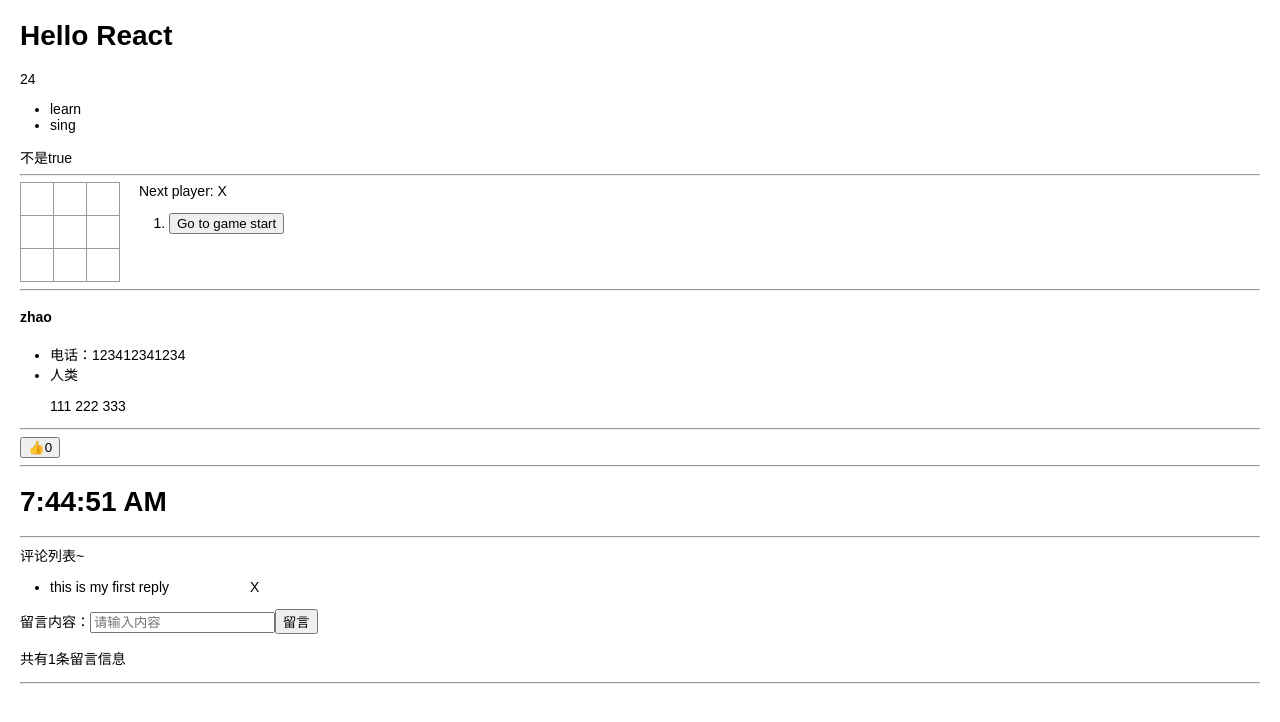
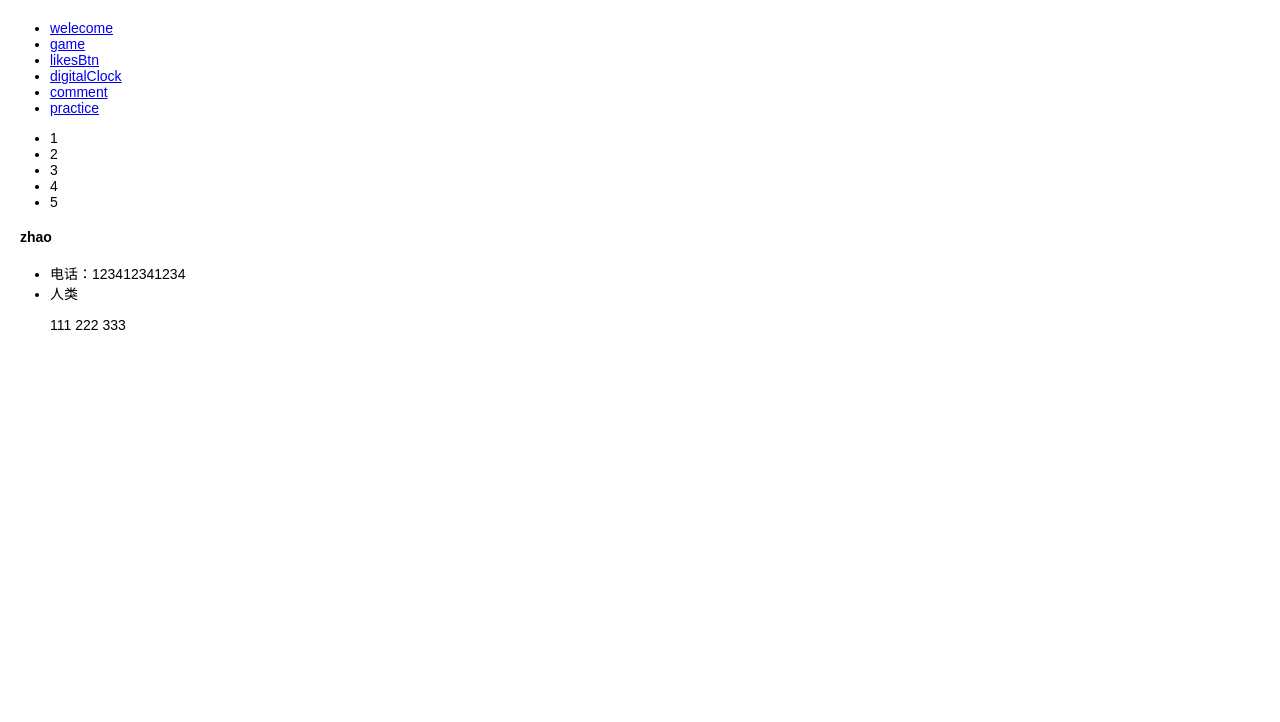
Before and after one commit to mengmeng0413/react-demo01, a React (Create React App) app: page /practice in a window 1280 px wide. Shown: the top 722 px of the page. Built offline with nearby package versions, Linux system fonts and the light colour scheme.

Commit message:
feat: Router

```diff
--- a/package.json
+++ b/package.json
@@ -3,12 +3,14 @@
   "version": "0.1.0",
   "private": true,
   "dependencies": {
+    "@material-ui/core": "^4.11.0",
     "@testing-library/jest-dom": "^4.2.4",
     "@testing-library/react": "^9.5.0",
     "@testing-library/user-event": "^7.2.1",
     "react": "^16.13.1",
     "react-dom": "^16.13.1",
     "react-router": "^5.2.0",
+    "react-router-dom": "^5.2.0",
     "react-scripts": "3.4.1"
   },
   "scripts": {
--- a/src/App.js
+++ b/src/App.js
@@ -1,21 +1,44 @@
 import React,{ Component } from 'react';
+import {Route,Link} from "react-router-dom"
 import Welecome from './component/Welecome'
 import Game from './component/Game';
-import NameCard from './component/NameCard';
 import LikesButton from './component/LikesButton';
 import DigitalClock from './component/DigitalClock';
 import Comment from './component/Comment';
-const tags = ['111','222','333'];
+import Practice from './component/Practice'
 class App extends Component {
+
     render() {
         return(
             <div>
-                <Welecome/><hr/>
-                <Game/><hr/>
-                <NameCard name="zhao" number={123412341234} isHuman tags={tags} /><hr/>
-                <LikesButton/><hr/>
-                <DigitalClock/><hr/>
-                <Comment/><hr/>
+                <ul>
+                    <li>
+                        <Link to="/welecome">welecome</Link>
+                    </li>
+                    <li>
+                        <Link to="/game">game</Link>
+                    </li>
+                    <li>
+                        <Link to="/likesBtn">likesBtn</Link>
+                    </li>
+                    <li>
+                        <Link to="/digitalClock">digitalClock</Link>
+                    </li>
+                    <li>
+                        <Link to="/comment">comment</Link>
+                    </li>
+                    <li>
+                        <Link to="/practice">practice</Link>
+                    </li>
+                </ul>
+                <switch>
+                    <Route path="/welecome" exact component={Welecome}></Route>
+                    <Route path="/game" component={Game}></Route>
+                    <Route path="/likesBtn" component={LikesButton}></Route>
+                    <Route path="/digitalClock" component={DigitalClock}></Route>
+                    <Route path="/comment" component={Comment}></Route>
+                    <Route path="/practice" component={Practice}></Route>
+                </switch>
             </div>
         )
     }
--- /dev/null
+++ b/src/component/Practice.js
@@ -0,0 +1,31 @@
+import React from 'react'
+import NameCard from './NameCard'
+
+function NumList(props){
+    const numberList = props.number.map((num) =>
+        <li key={num}>{num}</li>
+    )
+    return numberList;
+}
+class Practice extends React.Component {
+    constructor(props){
+        super(props)
+        this.state = {
+            number: [1,2,3,4,5]
+        }
+    }
+    render() {
+        const tags = ['111','222','333'];
+        return (
+            <div>
+                <ul>
+                    <NumList number={this.state.number}/>
+                </ul>
+                <NameCard name="zhao" number={123412341234} isHuman tags={tags}/>
+            </div>
+
+        )
+    }
+}
+
+export default Practice
--- a/src/index.js
+++ b/src/index.js
@@ -2,5 +2,10 @@
 import ReactDOM from 'react-dom';
 import './index.css';
 import App from './App';
+import {BrowserRouter as Router} from 'react-router-dom'
 
-  ReactDOM.render(<App />, document.getElementById("root"));
+  ReactDOM.render(
+    <Router>
+      <App />
+    </Router>
+  , document.getElementById("root"));
```
Also changed, not shown: src/router/router.js (deleted, +0 -7 lines), src/component/Game.js (indentation only), 1 other file (tests, documents, lock files or other folders).
